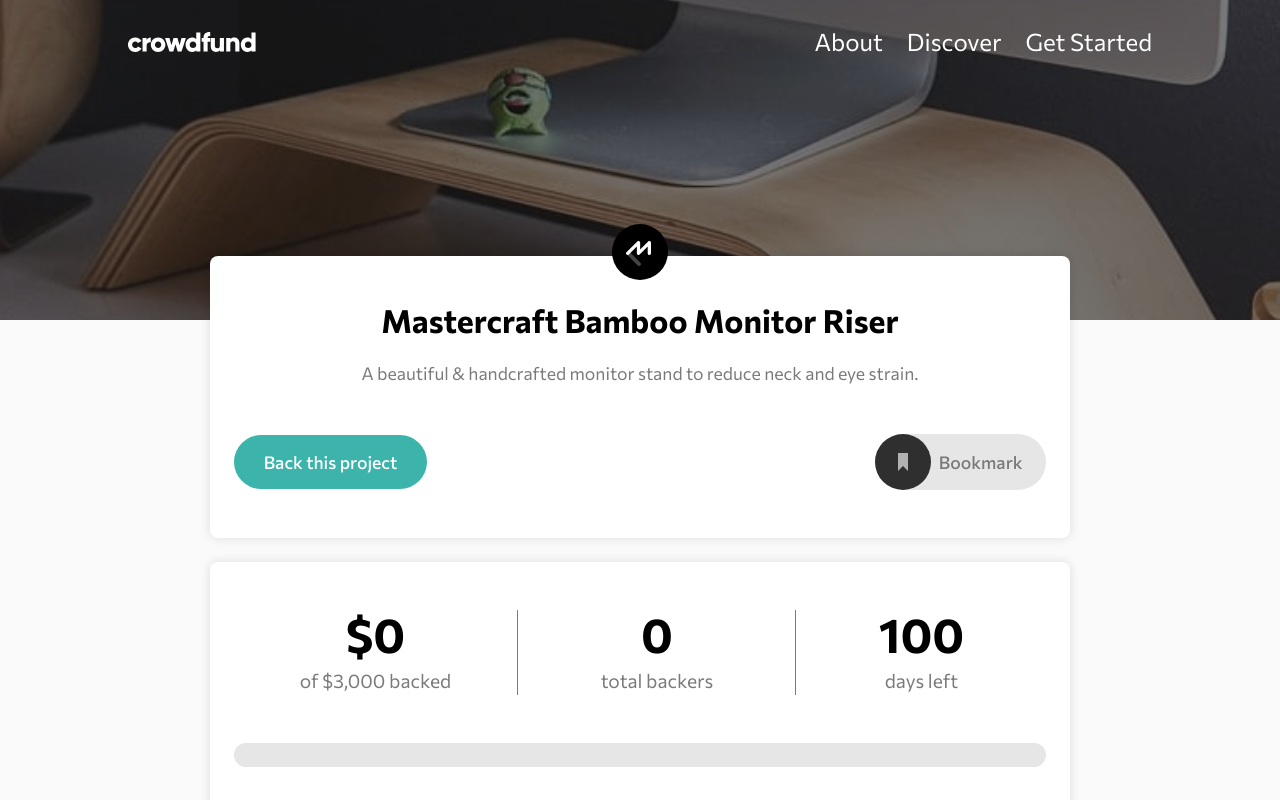
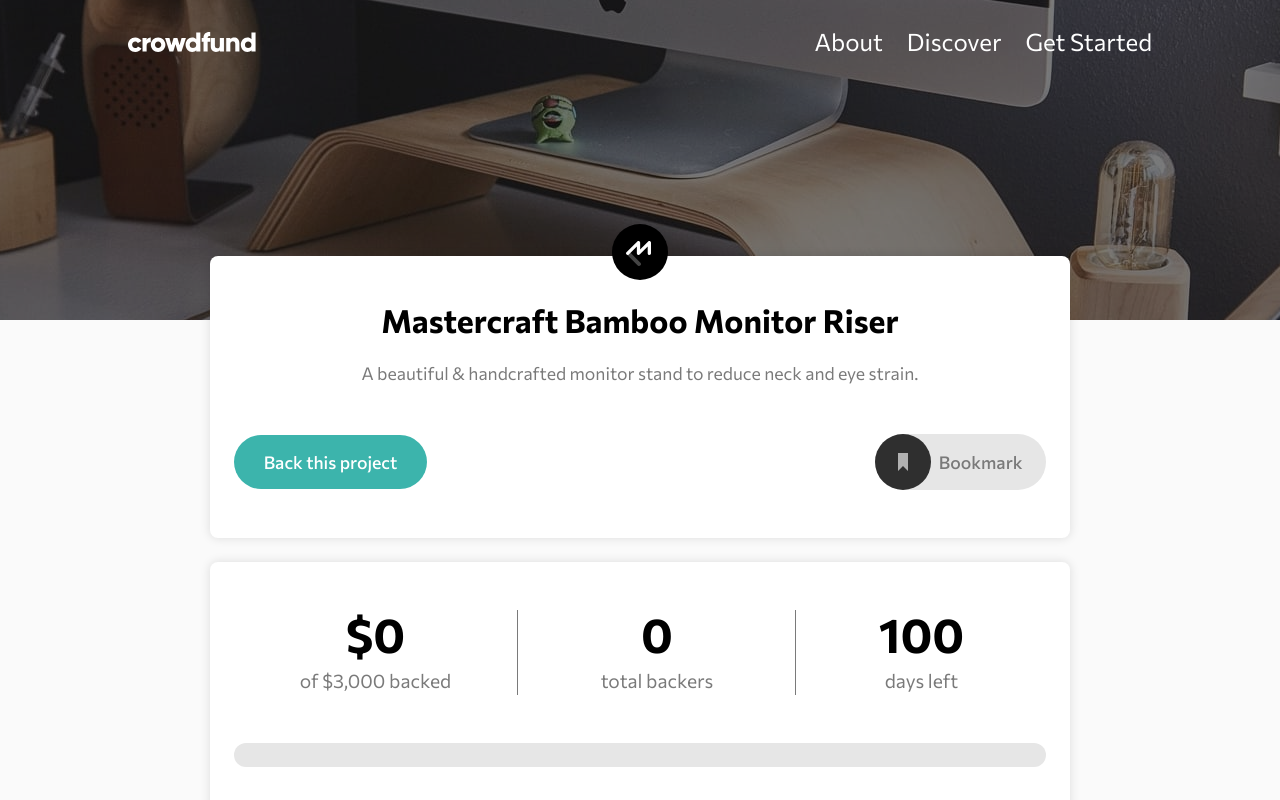
Before and after one commit to jmnyarega/crowdfunding-app, a Vue app: page / in a window 1280 px wide. Shown: the top 800 px of the page. Built offline with nearby package versions, Linux system fonts and the light colour scheme.

Commit message:
desktop background

```diff
--- a/src/components/Hero.vue
+++ b/src/components/Hero.vue
@@ -66,6 +66,10 @@ export default {
 
     @media (min-width: 50em) {
       min-height: 20rem;
+    background: no-repeat
+                url(../assets/image-hero-desktop.jpg)
+                center
+                var(--dark-gray);
     }
   }
 
```
